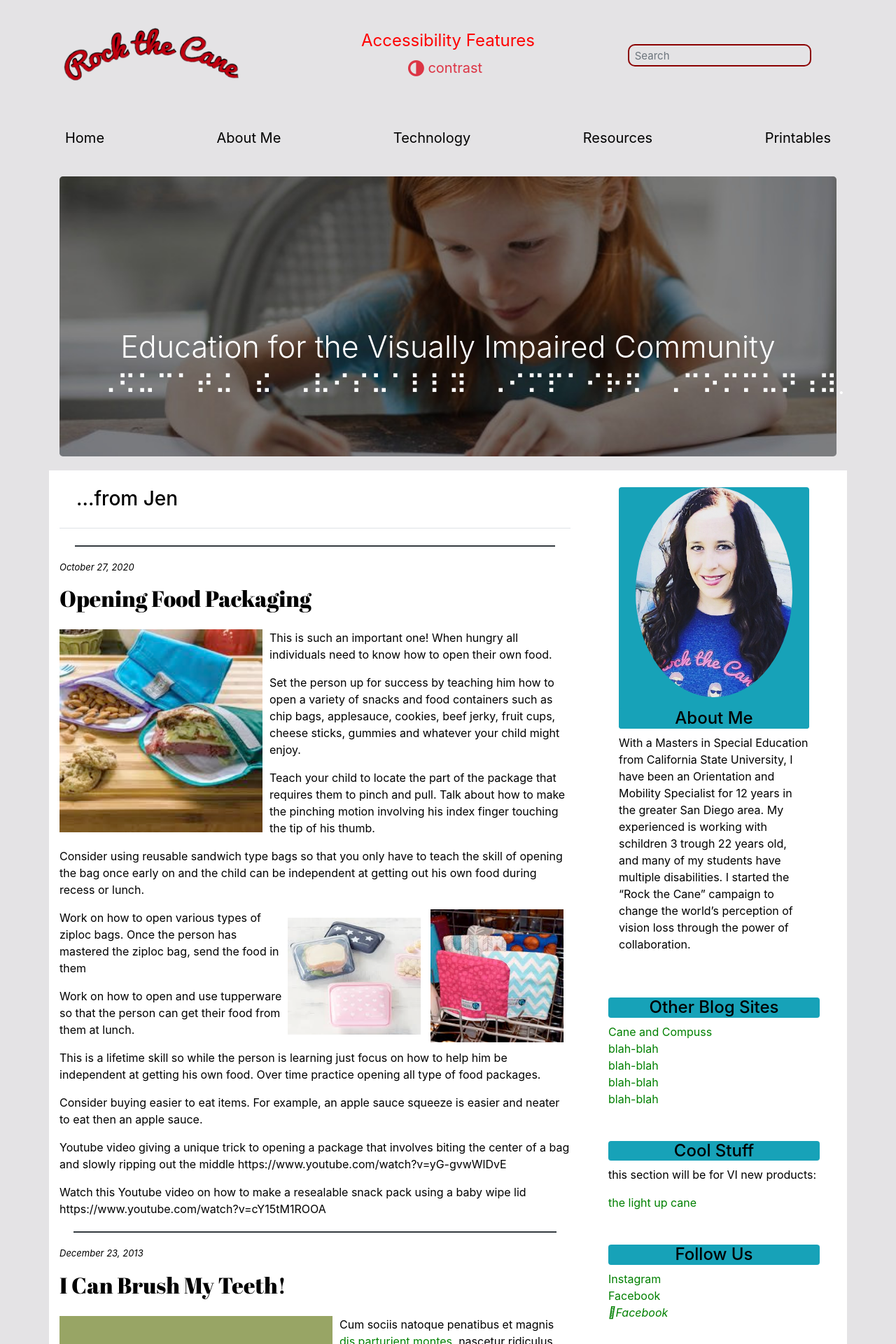
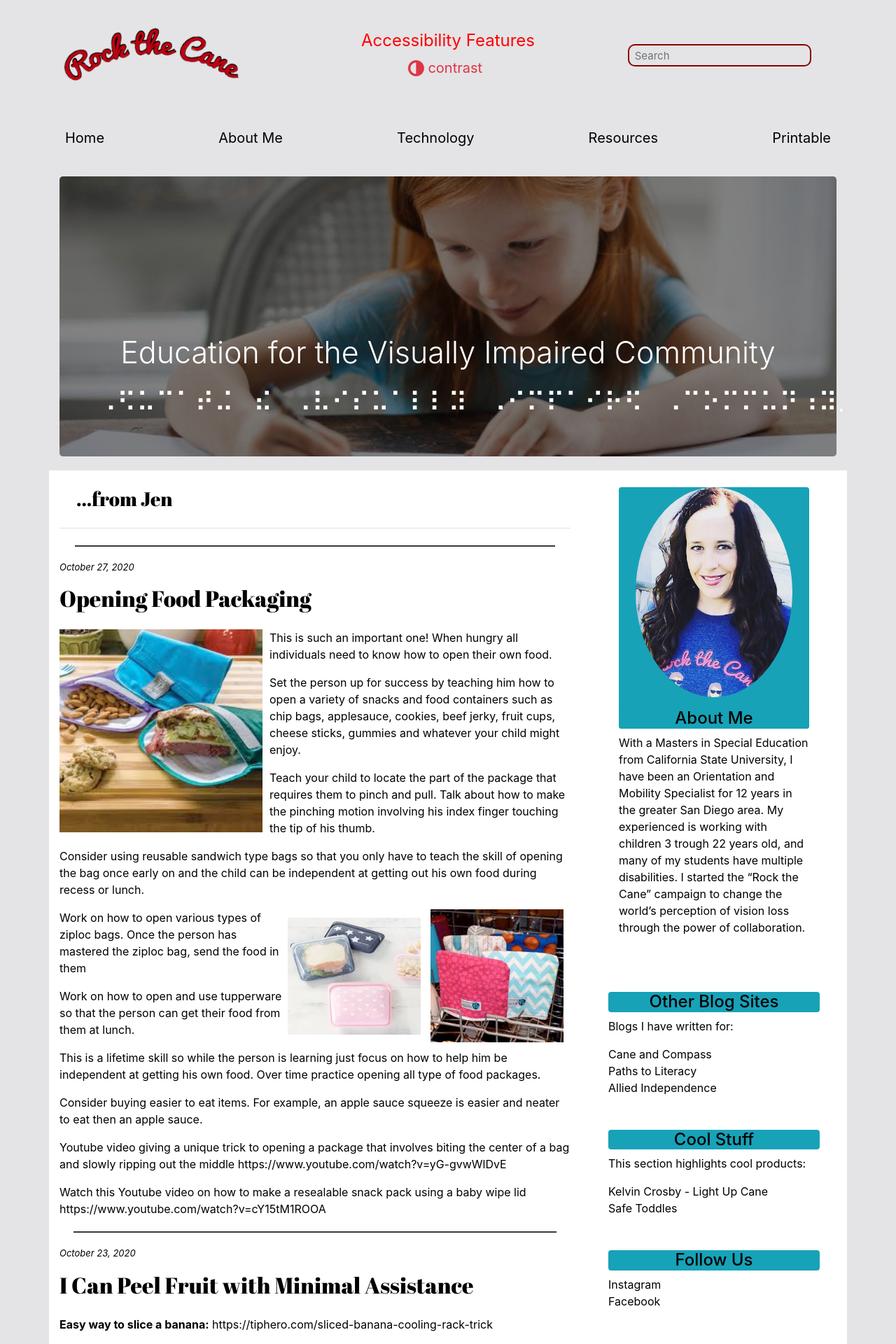
Before and after one commit to RobertFullerton/Rockthecaneblog, a PHP site: page / in a window 1280 px wide. Shown: the top 1920 px of the page at 70% size. Run offline with PHP 8.4, Linux system fonts and the light colour scheme; some libraries are stand-ins or nearby versions.

Commit message:
correct spellihng. added web links to all pages. Fixed jumbotran.

```diff
--- a/css/blog.css
+++ b/css/blog.css
@@ -7,8 +7,9 @@
     --h3-light: yellow;
     --main-dark: black;
     --main-light: white;
-    --a-light: green;
-    --a-dark: blue;
+    --a-light: red;
+    --a-dark: green;
+
 
 
     --foreground: var(--clr-dark);
@@ -26,8 +27,8 @@
     --mainfor: var(--main-dark);
     --mainback: var(--main-light);
 
-    --a-linkdark: var(--a-dark);
-    --a-linklight: var(--a-light):
+    --linkdark: var(--a-dark);
+    --linklight: var(--a-light):
 }
 
 .darkmode {
@@ -46,8 +47,8 @@
     --mainfor: var(--main-light);
     --mainback: var(--main-dark);
 
-    --a-linklight: var(--a-light);
-    --a-linkdark: var(--a-dark);
+    --linklight: var(--a-light);
+    --linkdark: var(--a-dark);
 
 }
 
@@ -55,6 +56,7 @@
     background: var(--background);
     color: var(--forecolor);
    /* background-image: linear-gradient(180deg, var(--background), var(--gradback)); */
+   font-size: 1rem;
 }
 .contrastBtn {
     border: none;
@@ -62,12 +64,16 @@
     background-color: transparent;
     font-size: 20px;
 }
+.homeHeader {
+    font-family: 'Abril Fatface', cursive;;
+}
 li {
-    color: green;
+    background-color: var(--mainback);
+    color: var(--linklight);
 }
 
 a {
-    color: green;
+    color: var(--linklight);
 }
 
 .nav-scroller {
@@ -107,6 +113,7 @@
     border: none;
     color: #73121e;
     font-size: 20px;
+    background:
 }
 .textBtn:hover {
     color: #73121e;
@@ -217,11 +224,3 @@
 .aboutme {
     margin: 25px;
 }
-
-ul.li {
-    color: black
-}
-ul.list {
-    list-style-type: circle;
-    color: black
-}
--- a/index.html
+++ b/index.html
@@ -14,7 +14,7 @@
     <!-- Link to CSS sheet -->
     <link rel="stylesheet" href="css/blog.css">
 
-    <title>Rock The Cane - Edu</title>
+    <title>Rock The Cane - Education for the Visually Impaired Community</title>
 </head>
 <body>
     <div class="container">
@@ -28,8 +28,8 @@
                 <div class="col-4 mt-3">
                     <div class="accibility-wrapper align-items-center">
                         <p class="accessFeature text-center">Accessibility Features</p>
-                        <ol class="text-center pr-5 flex-nowrap">
-                             <li class="d-inline p-1"><button id="dark-toggle" class="contrastBtn btn btn-outline-danger bg-transparent"><i class="fa fa-adjust fa-lg"></i>
+                        <ol class="text-center pr-5 flex-nowrap ">
+                             <li class="d-inline p-1 bg-transparent"><button id="dark-toggle" class="contrastBtn btn btn-outline-danger bg-transparent"><i class="fa fa-adjust fa-lg"></i>
                              contrast</button></li>
                         </ol>
                     </div>
@@ -48,12 +48,13 @@
                     <a class="link p-2" href="aboutme.html">About Me</a>
                     <a class="link p-2" href="tech.html">Technology</a>
                     <a class="link p-2" href="resources.html">Resources</a>
-                    <a class="link p-2" href="printables.html">Printables</a>
+                    <a class="link p-2" href="printables.html">Printable</a>
                 </nav>
             </div>
             <div class="jumbotron p-3 p-md-4">
                 <div class="col">
-                    <div class="display-4 text-center" alt="picture of a girl with text on it">Education for the Visually Impaired Community
+                    <div class="display-4 text-center" alt="picture of a girl with text on it">
+                        <p>Education for the Visually Impaired Community</p>
                         <p class="display-3 col text-center">⠠⠫⠥⠉⠁⠞⠬⠀⠮⠀⠠⠧⠊⠎⠥⠁⠇⠇⠽⠀⠠⠊⠍⠏⠁⠊⠗⠫⠀⠠⠉⠕⠍⠍⠥⠝⠰⠽.</p>
                     </div>
                 </div>
@@ -64,7 +65,7 @@
             <main class="container" id="mainbody">
                 <div class="row">
                     <div class="col-md-8 blog-main">
-                        <h3 class="p-4 mb-4 border-bottom">...from Jen</h3>
+                        <h3 class="homeHeader p-4 mb-4 border-bottom">...from Jen</h3>
                         <div class="headerLine page-break">
                             <div class="row line bg-dark"></div>
                         </div>
@@ -83,16 +84,16 @@
                                     <img src="/img/pasted image 1.png" alt="" class="img1 img-fluid" height="100" width="200">
                                     <img src="/img/pasted image 2.png" alt="" class="img1 img-fluid" height="100" width="200">
                                 </div>
-                                <p>
+                                <p class="blog-post-meta">
                                     <p>Work on how to open various types of ziploc bags. Once the person has mastered the ziploc bag, send the food in them</p>
-                                    <p>Work on how to open and use tupperware so that the person can get their food from them at lunch.
+                                    <p>Work on how to open and use tupperware so that the person can get their food from them at lunch.</p>
                                     <p>This is a lifetime skill so while the person is learning just focus on how to help him be independent at getting his own
                                     food. Over time practice opening all type of food packages.</p>
                                     <p>Consider buying easier to eat items. For example, an apple sauce squeeze is easier and neater to eat then an apple sauce.</p>
                                     <p>Youtube video giving a unique trick to opening a package that involves biting the center of a bag and slowly ripping out the middle
-                                    https://www.youtube.com/watch?v=yG-gvwWlDvE</p>
+                                    <a href="https://www.youtube.com/watch?v=yG-gvwWlDvE">https://www.youtube.com/watch?v=yG-gvwWlDvE</a></p>
                                     <p>Watch this Youtube video on how to make a resealable snack pack using a baby wipe lid
-                                    https://www.youtube.com/watch?v=cY15tM1ROOA</p>
+                                    <a href="https://www.youtube.com/watch?v=cY15tM1ROOA">https://www.youtube.com/watch?v=cY15tM1ROOA</a></p>
 
                                 </p>
                             </div>
@@ -101,15 +102,18 @@
                             </div>
                             <!--Blog Posts-->
                             <div class="blog-post">
-                                <p class="blog-post-meta">December 23, 2013</p>
-                                <h2 class="blog-post-title">I Can Brush My Teeth!</h2>
-                                <img src="/img/tooth paste.png" alt="" class="img1 img-fluid float-left" height="400" width="400">
-                                <p>Cum sociis natoque penatibus et magnis <a href="#">dis parturient montes</a>, nascetur ridiculus mus. Aenean eu leo quam. Pellentesque ornare sem lacinia quam venenatis vestibulum. Sed posuere consectetur est at lobortis. Cras mattis consectetur purus sit amet fermentum.</p>
-                                <blockquote>
-                                <p>Curabitur blandit tempus porttitor. <strong>Nullam quis risus eget urna mollis</strong> ornare vel eu leo. Nullam id dolor id nibh ultricies vehicula ut id elit.</p>
-                                </blockquote>
-                                <p>Etiam porta <em>sem malesuada magna</em> mollis euismod. Cras mattis consectetur purus sit amet fermentum. Aenean lacinia bibendum nulla sed consectetur.</p>
-                                <p>Vivamus sagittis lacus vel augue laoreet rutrum faucibus dolor auctor. Duis mollis, est non commodo luctus, nisi erat porttitor ligula, eget lacinia odio sem nec elit. Morbi leo risus, porta ac consectetur ac, vestibulum at eros.</p>
+                                <p class="blog-post-meta">October 23, 2020</p>
+                                <h2 class="blog-post-title">I Can Peel Fruit with Minimal Assistance</h2>
+                                <p class="blog-post-meta">
+                                    <p><strong>Easy way to slice a banana:</strong> <a href="https://tiphero.com/sliced-banana-cooling-rack-trick">https://tiphero.com/sliced-banana-cooling-rack-trick</a></p>
+                                    <p><strong>How to peel an orange link:</strong> <a href="https://www.wikihow.com/Peel-an-Orange">https://www.wikihow.com/Peel-an-Orange</a></p>
+                                    <p><strong>Techniques for peeling fruits and vegetables Youtube video: </strong><a href="https://www.youtube.com/watch?v=cDnKK0IeAbg">https://www.youtube.com/watch?v=cDnKK0IeAbg</a></p>
+                                    <p><strong>Link to Tips for Cutting, Spreading, Pouring Liquids, Using Salt and Pepper:</strong>
+                                    <a href="https://www.visionaware.org/info/essential-skills-2/eating-techniques/hints-for-easier-eating-and-pouring/235">https://www.visionaware.org/info/essential-skills-2/eating-techniques/hints-for-easier-eating-and-pouring/23</a></p>
+                                    <p><strong>Link to 7 Assistive Kitchen Cutting Devices:</strong> <a href="https://www.eastersealstech.com/2018/03/07/7-assistive-kitchen-cutting-devices/">https://www.eastersealstech.com/2018/03/07/7-assistive-kitchen-cutting-devices/</a></p>
+                                    <p><strong>Meal Time Skills Link by Perkins Covering Pouring, Serving, Cutting and Utensil Use:</strong>
+                                    <a href="http://www.perkinselearning.org/videos/webcast/mealtime-skill">http://www.perkinselearning.org/videos/webcast/mealtime-skills</a></p>
+                                </p>
                             </div><!--end-->
                             <div class="page-break">
                                 <div class="row line bg-dark"></div>
@@ -121,7 +125,7 @@
                                         <p class="blog-post-meta">
                                             <p>Teach your child to get his own toothpaste by squeezing some in his hand and having him scoop the toothpaste from his
                                             hand onto the toothbrush. That way he can feel it better.</p>
-                                            <p>All younger kids might need additional brushing to get their teeth clean but let them try and work on learning anyway. You can always
+                                            <p> All younger kids might need additional brushing to get their teeth clean but let them try and work on learning anyway. You can always
                                             finish up brushing at the end.</p>
                                             <p>Teach your child how to turn on the water so that they can access water to brush their teeth. Typically cold knobs are on the left and hot
                                             is on the right. Try using concepts such as turn the right cold knob to the right going clockwise or turn the left knob to 7 o’clock to turn
@@ -154,37 +158,33 @@
                                 <div class="blog-post">
                                     <p class="blog-post-meta">October 1, 2020</p>
                                     <h2 class="blog-post-title">Why Living Skills Matter</h2>
-                                        <p class="blog-post-meta" >Welcome to my blog series about how to foster independent living skills (ILS) with your child who has multiple
+                                        <p class="blog-post-meta">
+                                            <p>Welcome to my blog series about how to foster independent living skills (ILS) with your child who has multiple
                                             impairments or is of preschool-age. As an Orientation and Mobility (O&M) Specialist, I am lucky enough to work
                                             with individuals who have visual impairments entering the school system at age three, and I work closely with
                                             them throughout their school careers. During my tenure, I started to pick up on a pattern of behavior when I
                                             was assessing students.</p>
-
-                                        <p class="blog-post-meta" >My students were learning the advanced O&M skills such as how to navigate a campus, cross streets and shop,
+                                            <p>My students were learning the advanced O&M skills such as how to navigate a campus, cross streets and shop,
                                             but they were unable to independently shower, get dressed, manage their clothing or accomplish several daily
                                             living tasks. </p>
-
                                             <h2>My Startling Realization about Daily Living and Visual Impairments</h2>
-                                        <p class="blog-post-meta">I even had a 20-year-old student denied acceptance to weekend programs and adult programs
+                                            <p>I even had a 20-year-old student denied acceptance to weekend programs and adult programs
                                             such as the Junior Blind of America because she could not shower herself. Don’t get me wrong. I collaborate with teachers and
                                             parents regarding independent living skills and did so for the 20-year-old student throughout the years, but
                                             I realized she was not working on the skills at home.</p>
-
                                             <h2>Discovering Independent Living CheckLists</h2>
-                                        <p class="blog-post-meta">I searched the internet to find practical information that I could provide for parents and stumbled
+                                            <p>I searched the internet to find practical information that I could provide for parents and stumbled
                                             across the amazing Michigan Independent Living Skills (ILS) checklists. I realized that the list was just what
                                             I needed to explain to parents how they can help their child at home.</p>
                                             <p>I started writing many ILS goals for my students’ to gain by next year. I met parents at their jobs, homes, Starbucks,
                                             and in my office to go over the list and break down how they could help their child in every category. I met with high
                                             school students and we discussed everything on the list. </p>
-
                                             <h2>Slow and Steady Progress in Independent Living Skills Goals</h2>
-                                        <p class="blog-post-meta" >It took me over a year to go through each item and explain how parents could work on them at home. I realized that
+                                            <p>It took me over a year to go through each item and explain how parents could work on them at home. I realized that
                                             I needed to expand the list instead of explaining each thing to 24 sets of parents. It would be more useful if I
                                             created this blog series to help not only the families on my caseload but anyone else who was not sure how to get
                                             started. Refrigerate toothpaste so that the person can feel it when it is placed on their finger, squeezed in their
                                             mouth or squeezed in the palm of their hand. Different techniques work for different individuals! </p>
-
                                         </p>
                                 </div>
                                 <div class="page-break">
@@ -205,41 +205,40 @@
 
                                     <h4 class="text-center bg-info rounded">About Me</h4>
                                 </div>
-                                <p class="mb-0">With a Masters in Special Education from California State University, I have been an Orientation and
+                                    <p class="mb-0">
+                                    <p>With a Masters in Special Education from California State University, I have been an Orientation and
                                     Mobility Specialist for 12 years in the greater San Diego area. My experienced is working with
-                                                schildren 3 trough 22 years old, and many of my students have multiple disabilities.
+                                    children 3 trough 22 years old, and many of my students have multiple disabilities.
                                     I started the “Rock the Cane” campaign to change the world’s perception of vision loss through
-                                                the power of collaboration.
+                                    the power of collaboration.</p>
                                     </p>
                             </div>
                         </div>
                         <div class="p-4">
                             <h4 class="text-center bg-info rounded">Other Blog Sites</h4>
+                                <p>Blogs I have written for:</p>
                                 <ol class="list-unstyled mb-0">
-                                    <li><a href="#">Cane and Compuss</a></li>
-                                    <li><a href="#">blah-blah</a></li>
-                                    <li><a href="#">blah-blah</a></li>
-                                    <li><a href="#">blah-blah</a></li>
-                                    <li><a href="#">blah-blah</a></li>
+                                    <li><a href="#">Cane and Compass</a></li>
+                                    <li><a href="#">Paths to Literacy</a></li>
+                                    <li><a href="#">Allied Independence</a></li>
                                 </ol>
                         </div>
                         <div class="p-4">
                             <h4 class="text-center bg-info rounded ">Cool Stuff </h4>
-                                <p>this section will be for VI new products:</p>
-                                <a href="#">the light up cane</a>
-                        </div>
-                        <div class="p-4">
-                            <h4 class="text-center bg-info rounded ">Follow Us</h4>
-                                <ol class="list-unstyled">
-                                    <li><a href="#">Instagram</a></li>
-                                    <li><a href="#">Facebook</a></li>
-                                    <li><a href="#" class="fb-ic mr-3" role="button" ><i class="fab fa-facebook-f">Facebook</i></a></li>
+                                <p>This section highlights cool products:</p>
+                                <ol class="list-unstyled mb-0">
+                                    <li><a href="http://kelvincrosby.com">Kelvin Crosby - Light Up Cane</a></li>
+                                    <li><a href="https://www.safetoddles.org">Safe Toddles</a></li>
                                 </ol>
                         </div>
                         <div class="p-4">
-                            <h4 class="text-center bg-info rounded">instagram images</h4>
-                            <a href="www.instagram.om/rockthecane">images from instagram</a>
+                            <h4 class="text-center bg-info rounded">Follow Us</h4>
+                                <ol class="list-unstyled">
+                                    <li><a href="http://www.instagram.com/rockthecane">Instagram</a></li>
+                                    <li><a href="http://www.facebook.com/RocktheCane">Facebook</a></li>
+                                </ol>
                         </div>
+
                         <div class="p-4">
                             <h4 class="text-center bg-info rounded">Hire Me</h4>
                                 <p>
```
Also changed, not shown: aboutme.html (+17 -19 lines), printables.html (+19 -20 lines), resources.html (+17 -19 lines), tech.html (+19 -20 lines), README.md. Lines whose indentation alone changed are shown as unchanged.
